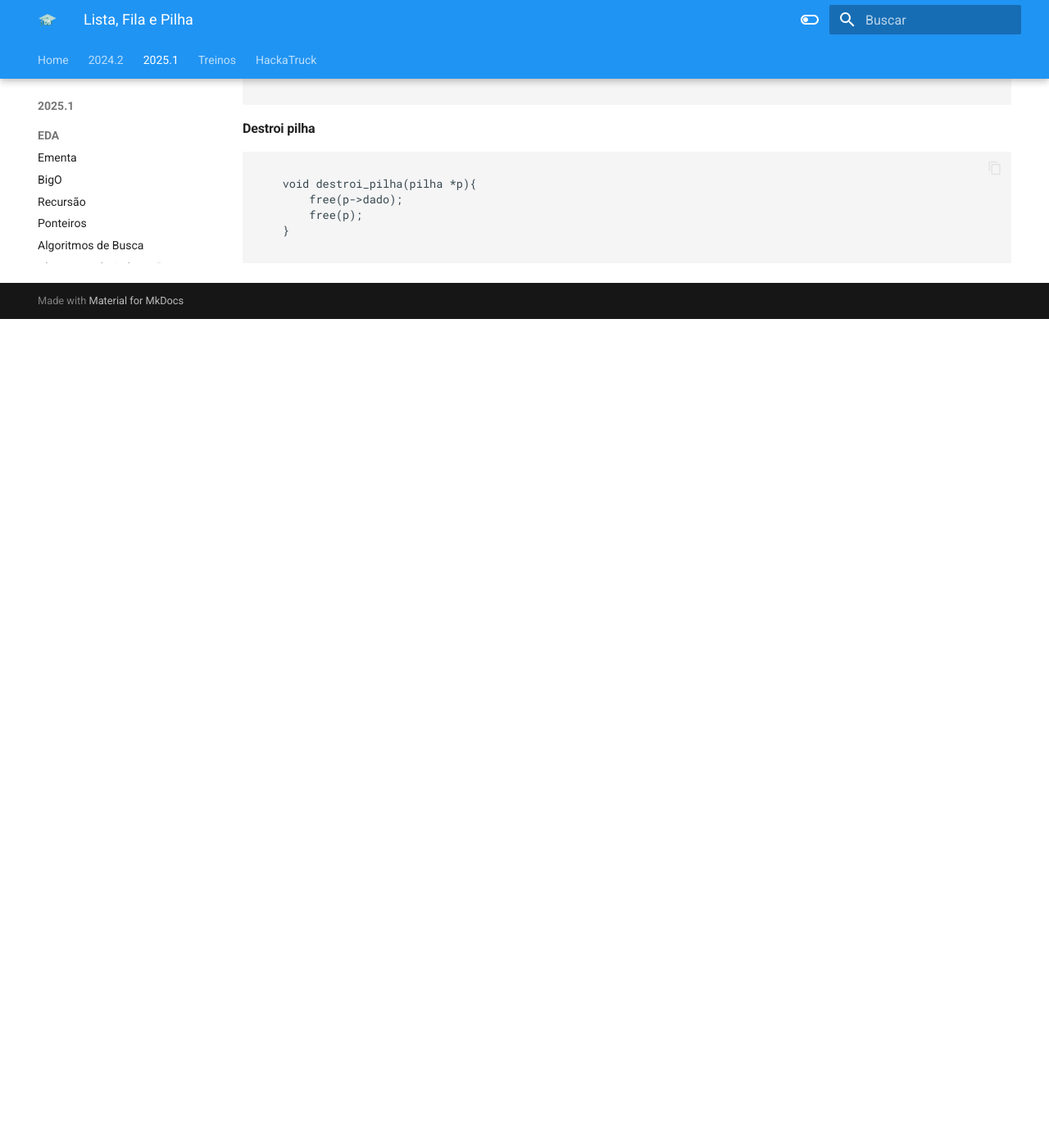
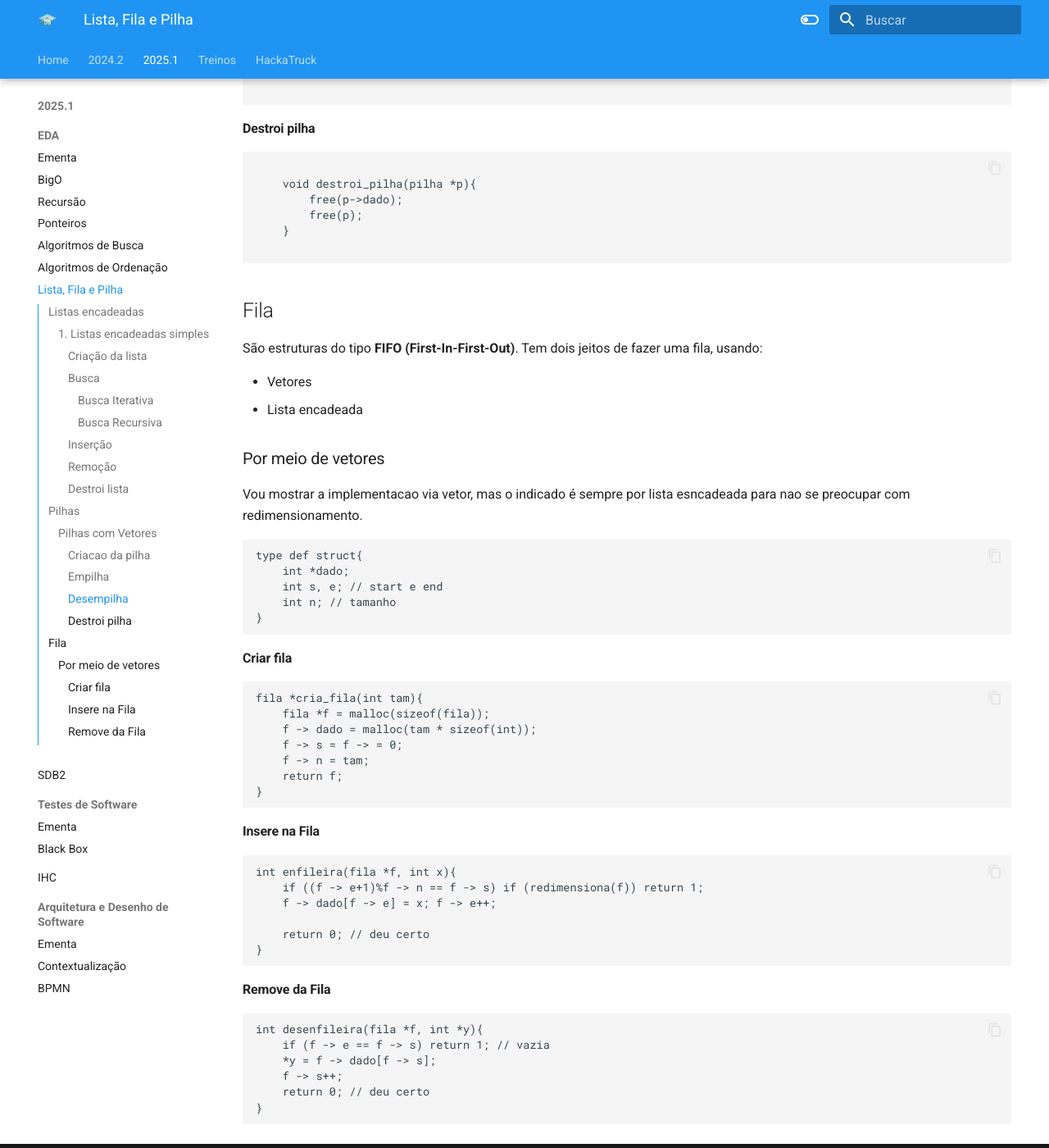
Before and after one commit to Diogo-Barboza/VSFGA, an MkDocs documentation site: the page built from docs/sections/2025.1/EDA1/estruturasLineares.md, in a window 1280 px wide and 1400 px high, scrolled down 4025 px. Shown: the whole window at 82% size. Built offline with MkDocs 1.6.1 and Material for MkDocs 9.7.7, drawn with Linux system fonts in a browser that asks for light colours; before the commit the page ends 4414 px from its top, so only the background shows below that.

Commit message:
[ADD] Fila - cria,insere,remove
Adição ao código /docs, dessas operações de Fila. Necessário fazer deploy ainda.

````diff
--- a/docs/sections/2025.1/EDA1/estruturasLineares.md
+++ b/docs/sections/2025.1/EDA1/estruturasLineares.md
@@ -207,3 +207,56 @@ pilha *cria_pilha(int tam){
     }
 
 ```
+
+## Fila
+
+São estruturas do tipo **FIFO (First-In-First-Out)**. Tem dois jeitos de fazer uma fila, usando:
+
+- Vetores
+- Lista encadeada
+
+### Por meio de vetores
+
+Vou mostrar a implementacao via vetor, mas o indicado é sempre por lista esncadeada para nao se preocupar com redimensionamento.
+
+```c
+type def struct{
+    int *dado;
+    int s, e; // start e end
+    int n; // tamanho
+}
+```
+
+#### Criar fila
+
+```c
+fila *cria_fila(int tam){
+    fila *f = malloc(sizeof(fila));
+    f -> dado = malloc(tam * sizeof(int));
+    f -> s = f -> = 0;
+    f -> n = tam;
+    return f;
+}
+```
+
+#### Insere na Fila
+
+```c
+int enfileira(fila *f, int x){
+    if ((f -> e+1)%f -> n == f -> s) if (redimensiona(f)) return 1;
+    f -> dado[f -> e] = x; f -> e++;
+
+    return 0; // deu certo
+}
+```
+
+#### Remove da Fila
+
+```c
+int desenfileira(fila *f, int *y){
+    if (f -> e == f -> s) return 1; // vazia
+    *y = f -> dado[f -> s];
+    f -> s++;
+    return 0; // deu certo
+}
+```
````
